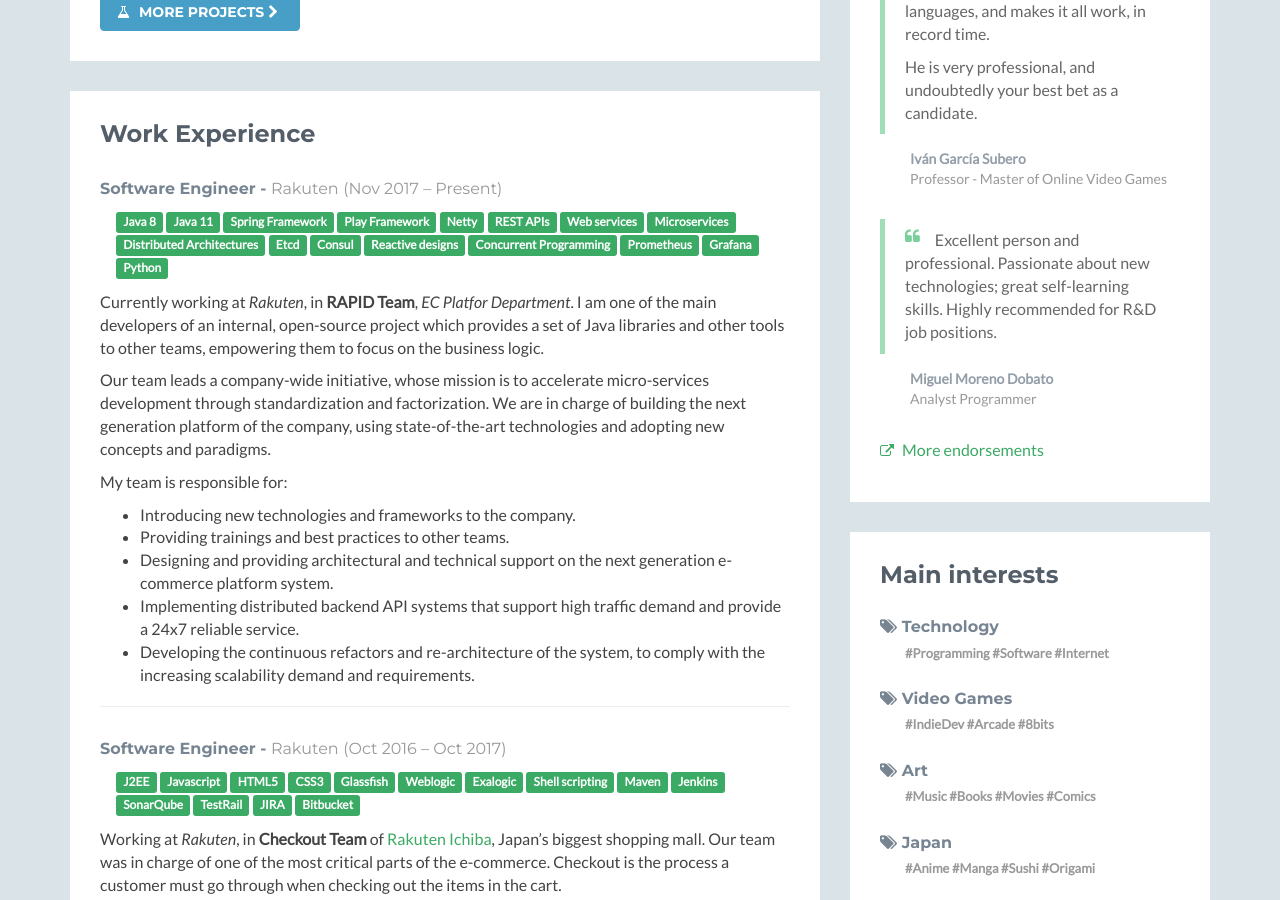
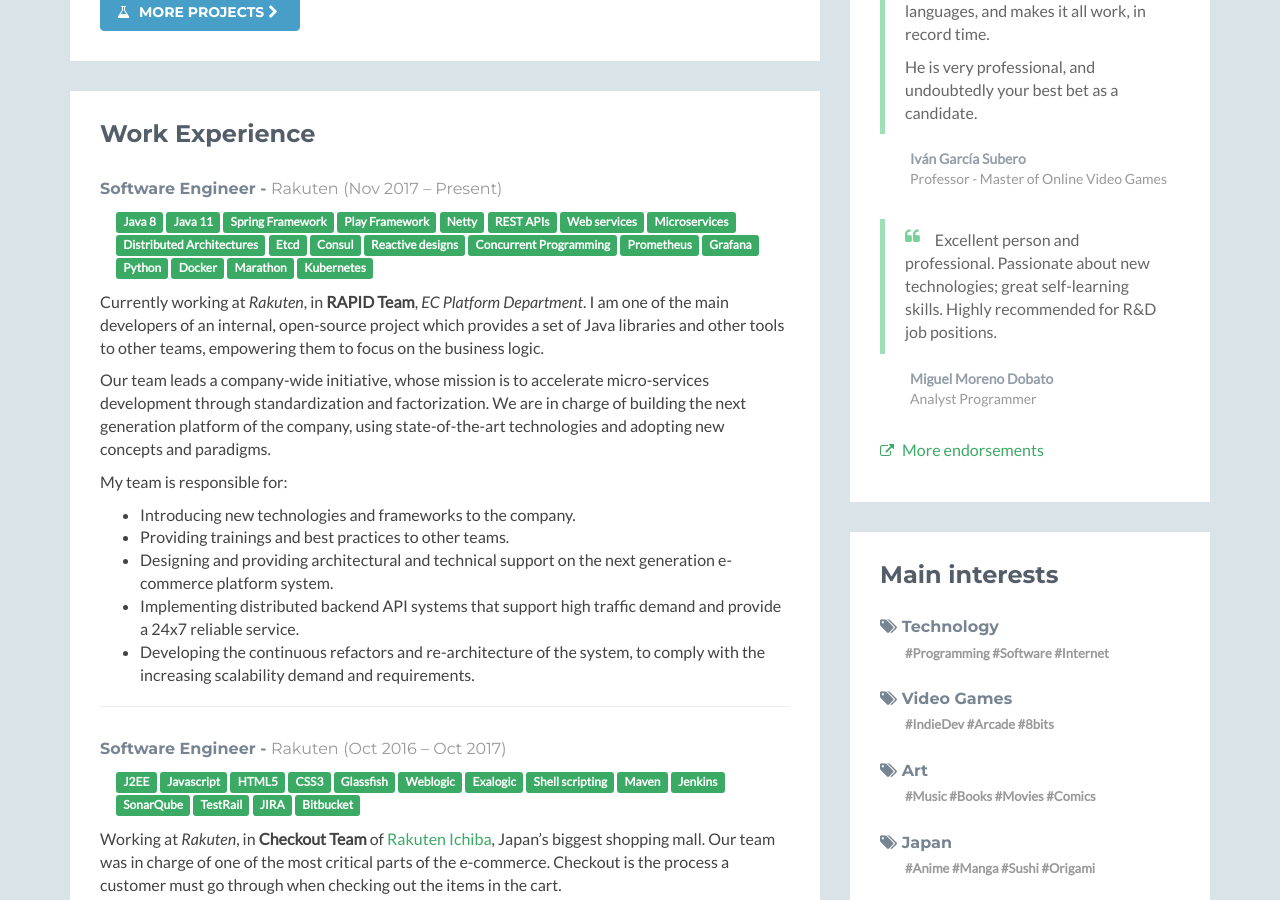
Before and after one commit to guillermocalvo/guillermocalvo.github.io, a Jekyll site: the page built from index.md, in a window 1280 px wide and 900 px high, scrolled down 2673 px. Built offline with Jekyll 4.4.1, drawn with Linux system fonts in a browser that asks for light colours.

Commit message:
Fix typo

```diff
--- a/_data/experiences.yml
+++ b/_data/experiences.yml
@@ -3,7 +3,7 @@ featured:
   - company: Rakuten
     content: >
 
-      Currently working at *Rakuten*, in **RAPID Team**, *EC Platfor
+      Currently working at *Rakuten*, in **RAPID Team**, *EC Platform
       Department*. I am one of the main developers of an internal, open-source
       project which provides a set of Java libraries and other tools to other
       teams, empowering them to focus on the business logic.
@@ -53,6 +53,9 @@ featured:
       - Prometheus
       - Grafana
       - Python
+      - Docker
+      - Marathon
+      - Kubernetes
 
   - company: Rakuten
     content: >
```
